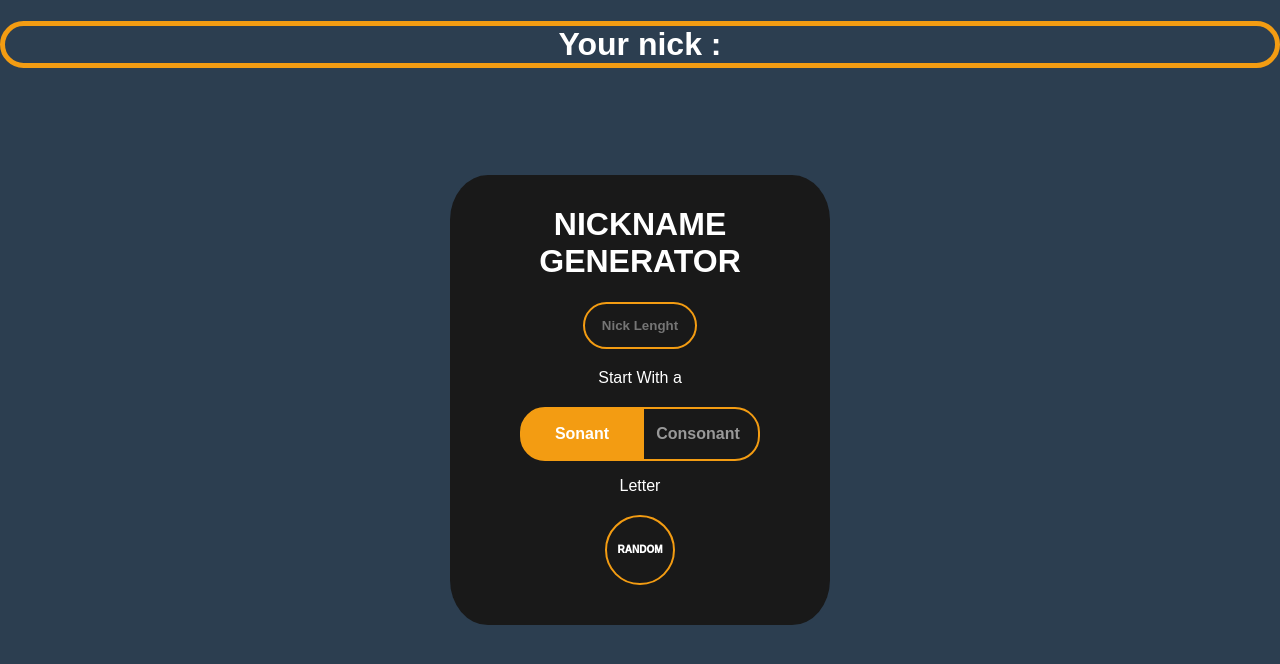
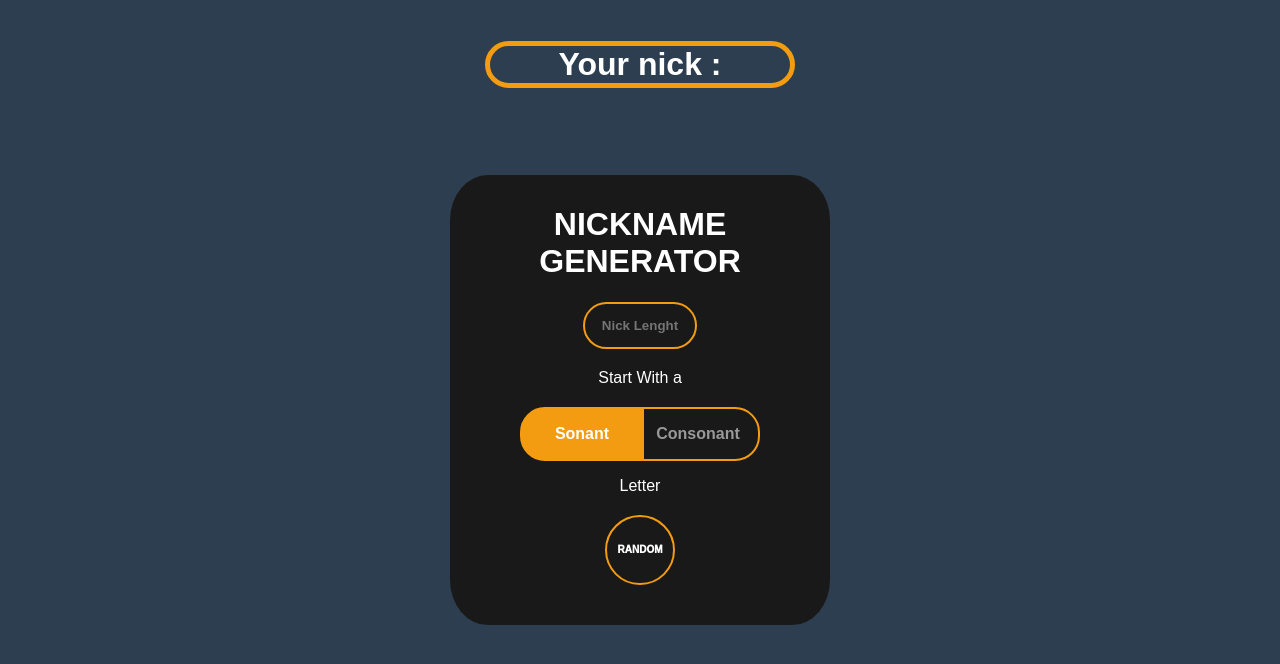
Before and after one commit to Usame-Kilicbay/Nickname-Generator, a plain HTML site: page index.html in a window 1280 px wide. Drawn offline with Linux system fonts and the light colour scheme.

Commit message:
Fix NicknameIndicator position

```diff
--- a/css/premium.css
+++ b/css/premium.css
@@ -12,7 +12,10 @@ h1 {
 
 #nicknameindicator {
     position: relative;
-    widht: 300px;
+    width: 300px;
+    left: 50%;
+    top: 20px;
+    transform: translate(-50%);
     padding: 0;
     text-align: center;
     font-weight: 800;
```
